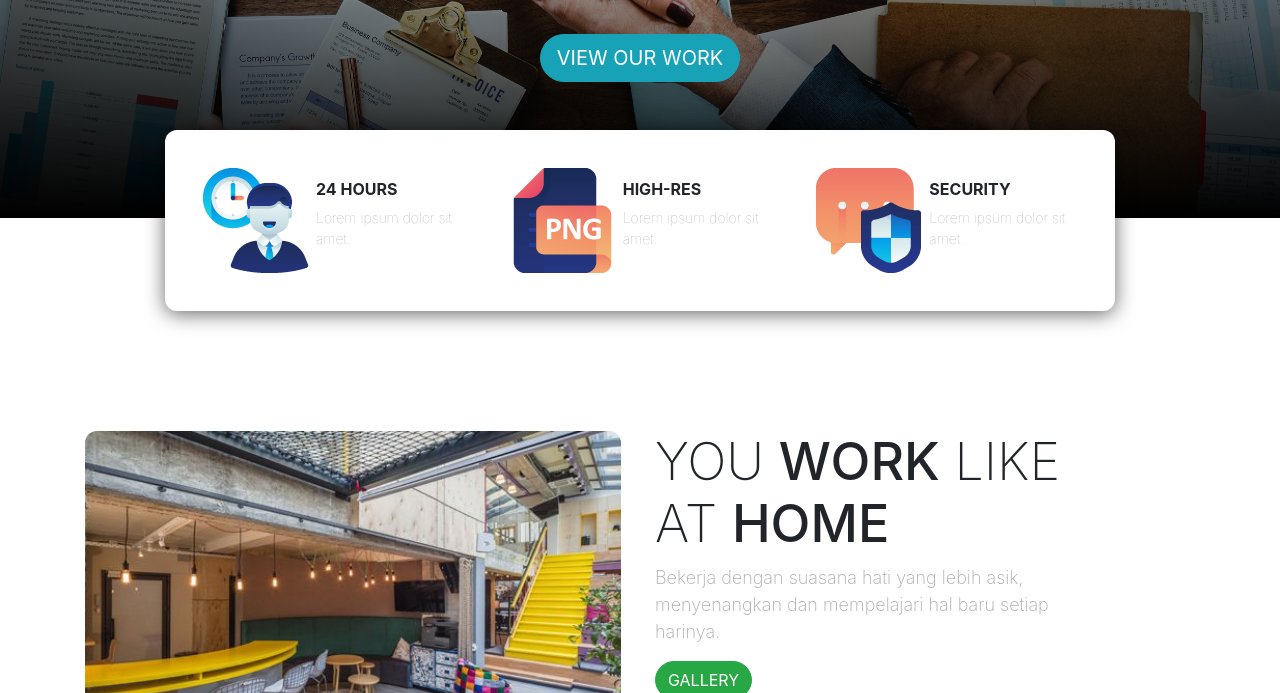
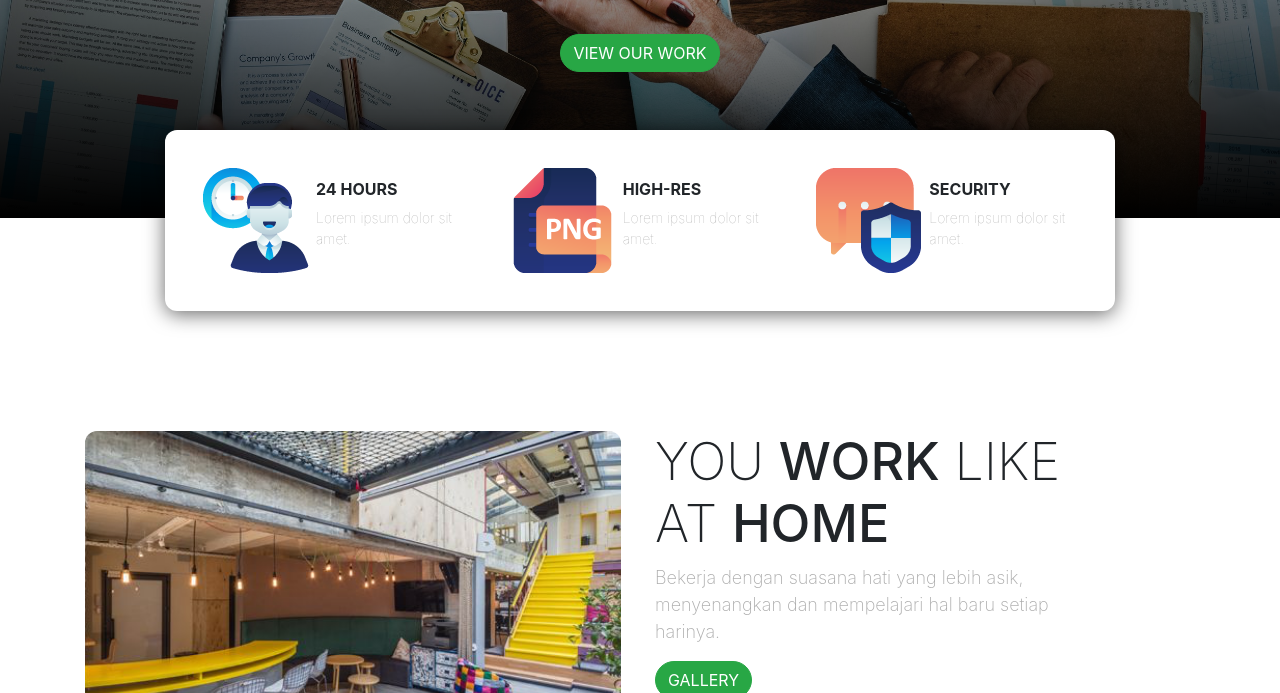
Before and after one commit to farhannurhidayah/simple-landing-page3, a plain HTML site: page index.html in a window 1280 px wide. Shown: the part 407-1100 px from the top of the page. Drawn offline with nearby package versions, Linux system fonts and the light colour scheme; a web font is replaced by a local one.

Commit message:
mengubah warna tombol our work

```diff
--- a/index.html
+++ b/index.html
@@ -41,7 +41,7 @@
     <div class="jumbotron jumbotron-fluid">
       <div class="container">
         <h1 class="display-4">Get work done <span>faster</span> <br>and <span>better</span> with us</h1>
-        <a href="#" class="btn btn-info btn-lg tombol">View Our Work</a>
+        <a href="#" class="btn btn-success tombol">View Our Work</a>
       </div>
     </div>
     <!-- akhir Jumbotron -->
```
